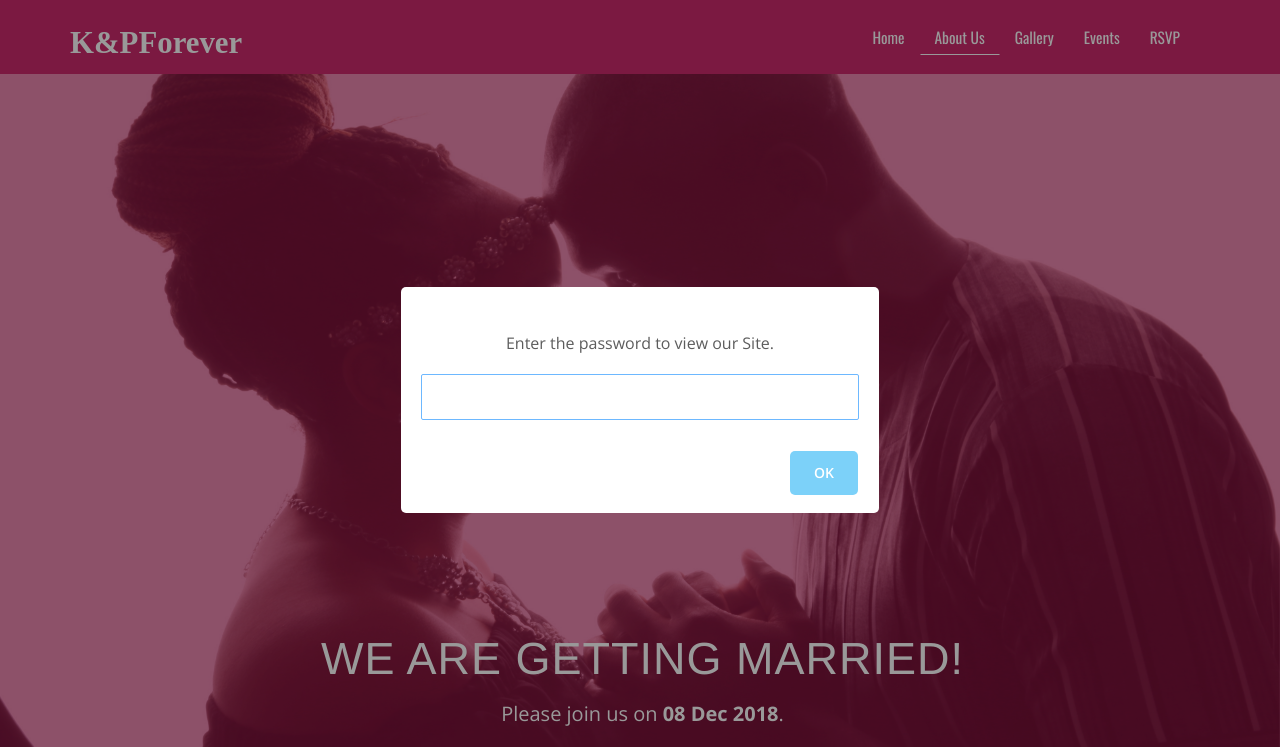
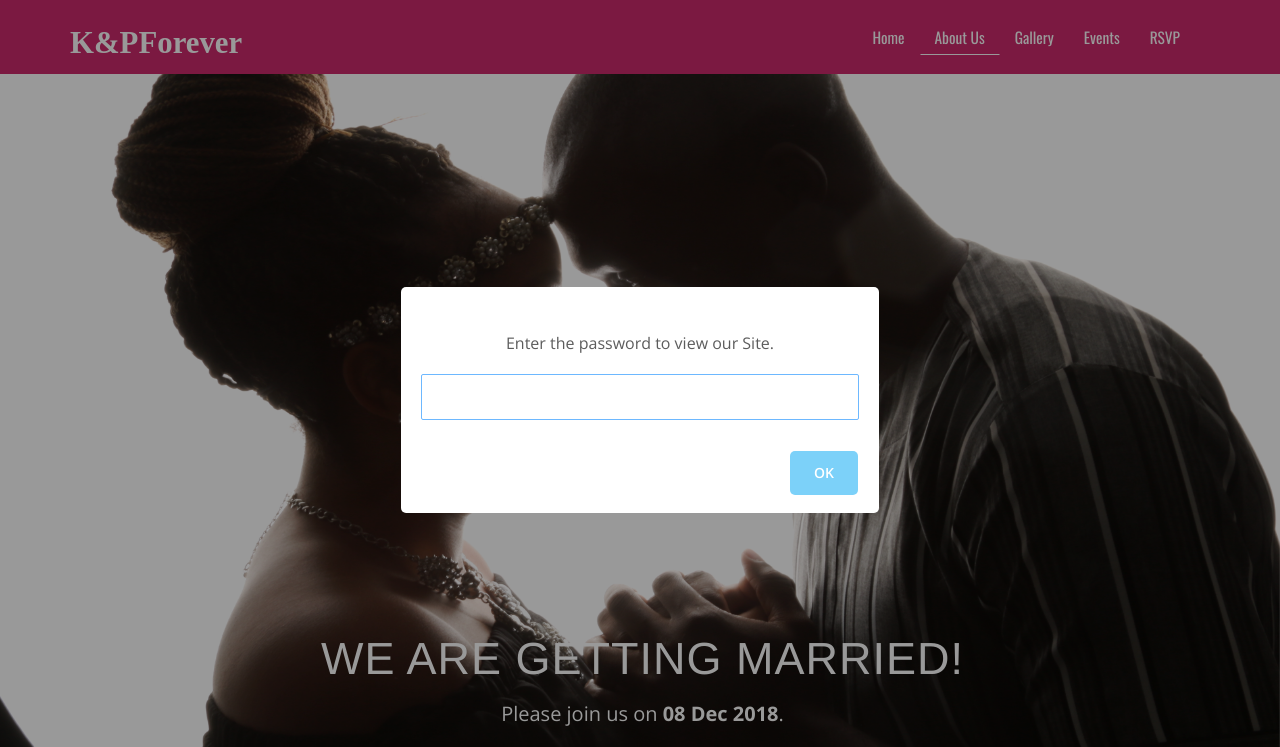
Before and after one commit to Sammy0807/kelpet, a plain HTML site: page index.html in a window 1280 px wide. Shown: the top 747 px of the page. Drawn offline with nearby package versions, Linux system fonts and the light colour scheme; some packages are replaced by stand-ins of ours.

Commit message:
Update styles.css

```diff
--- a/css/styles.css
+++ b/css/styles.css
@@ -513,7 +513,6 @@ position: absolute;
 width: 100%;
 top: 0;
 bottom: 0;
-background: rgba(214, 24, 101, 0.52);
 }
 .banner-container > img {
 	width: 100%;
```
